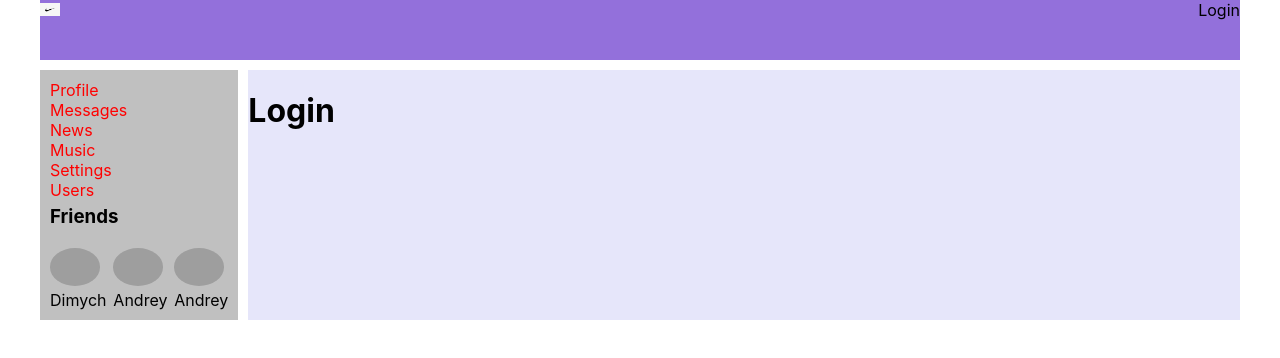
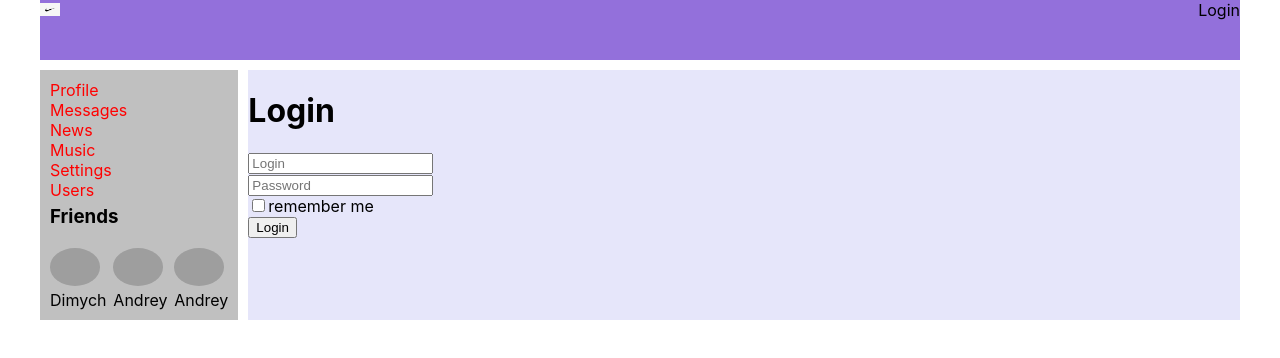
Before and after one commit to DimaShumanskiy/social_network, a React (Create React App) app: page /login in a window 1280 px wide. Shown: the top 358 px of the page. Built offline with nearby package versions, Linux system fonts and the light colour scheme; no server answers; grey boxes are pictures that could not be loaded.

Commit message:
redux-form (login)

```diff
--- a/package.json
+++ b/package.json
@@ -14,6 +14,7 @@
     "@types/react-redux": "^7.1.20",
     "@types/react-router-dom": "^5.3.0",
     "@types/redux": "^3.6.0",
+    "@types/redux-form": "^8.3.3",
     "axios": "^0.24.0",
     "react": "^17.0.2",
     "react-dom": "^17.0.2",
@@ -21,6 +22,7 @@
     "react-router-dom": "^5.3.0",
     "react-scripts": "4.0.3",
     "redux": "^4.1.1",
+    "redux-form": "^8.3.8",
     "redux-thunk": "^2.4.1",
     "typescript": "^4.1.2",
     "web-vitals": "^1.0.1"
--- a/src/components/Login/Login.tsx
+++ b/src/components/Login/Login.tsx
@@ -1,13 +1,34 @@
 import React from 'react';
+import {Field, InjectedFormProps, reduxForm} from "redux-form";
 
-type LoginPropsType = {
+type FormDataType = {
+    login: string,
+    password: string,
+    rememberMe:boolean
+    // handleSubmit:() => void
+}
+const LoginForm: React.FC<InjectedFormProps<FormDataType>> = (props) => {
+    return (
+            <form onSubmit={props.handleSubmit}>
+                <div><Field name={'login'} placeholder={'Login'} component={'input'} type="text"/></div>
+                <div><Field name={'password'} placeholder={'Password'} component={'input'} type="text"/></div>
+                <div><Field name={'rememberMe'} component={'input'} type="checkbox"/>remember me</div>
+                <div><button>Login</button></div>
+            </form>
+    );
+};
+const LoginReduxForm = reduxForm<FormDataType>({form: 'Login'})(LoginForm)
 
-}
-const Login = (props: LoginPropsType) => {
+
+const Login = () => {
+    const onSubmit = (fromData: FormDataType) => {
+        console.log(fromData)
+    }
     return (
-        <h1>
-           Login
-        </h1>
+        <div>
+            <h1>Login</h1>
+            <LoginReduxForm onSubmit={onSubmit}/>
+        </div>
     );
 };
 
--- a/src/redux/redux-store.ts
+++ b/src/redux/redux-store.ts
@@ -4,6 +4,7 @@
 import sideBarReducer from "./sideBarReducer";
 import usersReducer from "./usersReducer";
 import authReducer from "./authReducer";
+import { reducer as formReducer } from 'redux-form'
 import thunkMiddleware from "redux-thunk"  // санковый Middleware - это не thunk - это промежуточный уровень
 //который внедряем в наш стор
 let reducers = combineReducers({
@@ -12,6 +13,7 @@
     sideBar: sideBarReducer,
     usersPage: usersReducer,
     auth: authReducer,
+    form: formReducer,
 })
 
 export type rootReducerType = ReturnType<typeof reducers>
```
Also changed, not shown: 1 other file (tests, documents, lock files or other folders).
